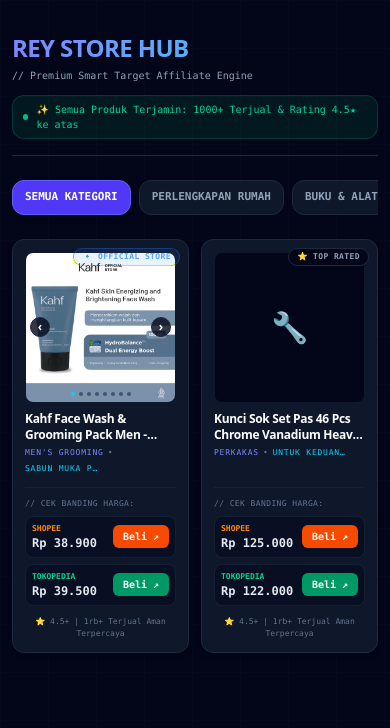
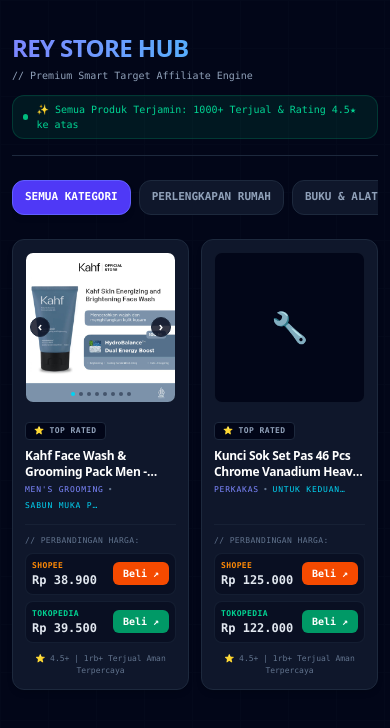
Before and after one commit to Rey4Fun/rey-store, a Next.js app: page / in a window 390 px wide. Shown: the top 728 px of the page. Built offline with nearby package versions, Linux system fonts and the light colour scheme.

Commit message:
fix: adjust mobile platform button layout and move badges below image context

```diff
--- a/src/app/page.js
+++ b/src/app/page.js
@@ -2,7 +2,7 @@
 
 import { useState } from "react";
 
-// KOMPONEN KARTU PRODUK DENGAN SLIDER & BANDINGKAN HARGA PLATFORM
+// KOMPONEN KARTU PRODUK DENGAN DUAL PLATFORM & LIGHTBOX
 function ProductCard({ product, onZoom }) {
   const [currentImgIdx, setCurrentImgIdx] = useState(0);
 
@@ -21,20 +21,11 @@
   return (
     <div className="bg-slate-900 border border-slate-800 rounded-xl p-3 sm:p-5 flex flex-col justify-between shadow-md hover:border-slate-700 transition-colors relative group">
 
-      {/* BADGE STRATEGIS: OFFICIAL STORE ATAU TRUST RATING */}
-      <span className={`absolute top-2 right-2 sm:top-4 sm:right-4 border font-mono text-[8px] sm:text-[9px] font-bold px-2 py-0.5 rounded-full uppercase tracking-wider z-20 ${
-        product.isOfficial
-          ? "bg-blue-500/10 border-blue-500/30 text-blue-400"
-          : "bg-slate-950 border-slate-800 text-slate-400"
-      }`}>
-        {product.isOfficial ? "🔹 Official Store" : "⭐ Top Rated"}
-      </span>
-
       <div>
-        {/* CONTAINER IMAGE DENGAN NAVIGASI & FITUR TAP TO ZOOM */}
+        {/* CONTAINER IMAGE - BERSIH TANPA OVERLAY BADGE */}
         <div
           onClick={() => onZoom(product.images[currentImgIdx])}
-          className="w-full aspect-square sm:aspect-[4/3] bg-slate-950 rounded-lg flex items-center justify-center mb-2 sm:mb-4 border border-slate-800/50 relative overflow-hidden select-none cursor-zoom-in"
+          className="w-full aspect-square bg-slate-950 rounded-lg flex items-center justify-center mb-3 border border-slate-800/50 relative overflow-hidden select-none cursor-zoom-in"
           title="Klik untuk memperbesar"
         >
           {product.images[0].startsWith("/") ? (
@@ -52,13 +43,13 @@
             <>
               <button
                 onClick={prevImage}
-                className="absolute left-1 top-1/2 -translate-y-1/2 bg-slate-950/80 border border-slate-800 text-white w-5 h-5 sm:w-6 sm:h-6 rounded-full flex items-center justify-center text-xs z-10 font-bold"
+                className="absolute left-1 top-1/2 -translate-y-1/2 bg-slate-950/80 border border-slate-800 text-white w-5 h-5 rounded-full flex items-center justify-center text-xs z-10 font-bold"
               >
                 ‹
               </button>
               <button
                 onClick={nextImage}
-                className="absolute right-1 top-1/2 -translate-y-1/2 bg-slate-950/80 border border-slate-800 text-white w-5 h-5 sm:w-6 sm:h-6 rounded-full flex items-center justify-center text-xs z-10 font-bold"
+                className="absolute right-1 top-1/2 -translate-y-1/2 bg-slate-950/80 border border-slate-800 text-white w-5 h-5 rounded-full flex items-center justify-center text-xs z-10 font-bold"
               >
                 ›
               </button>
@@ -74,6 +65,17 @@
           )}
         </div>
 
+        {/* TEMPAT BADGE BARU: DI BAWAH FOTO (Kelihatan Sangat Rapi & Profesional) */}
+        <div className="mb-2">
+          <span className={`inline-block font-mono text-[8px] sm:text-[9px] font-bold px-2 py-0.5 rounded uppercase tracking-wider ${
+            product.isOfficial
+              ? "bg-blue-500/10 border border-blue-500/30 text-blue-400"
+              : "bg-slate-950 border border-slate-800 text-slate-400"
+          }`}>
+            {product.isOfficial ? "🔹 Official Store" : "⭐ Top Rated"}
+          </span>
+        </div>
+
         {/* Detail Identitas Produk */}
         <h3 className="font-bold text-xs sm:text-base tracking-tight text-white mb-1 line-clamp-2 h-8 sm:h-auto">
           {product.name}
@@ -85,22 +87,22 @@
         </div>
       </div>
 
-      {/* MATRIX PERBANDINGAN HARGA & REDIRECT LANGSUNG (RESPONSIF MOBILE GRID) */}
+      {/* RE-ENGINEERED PLATFORM PRICE BARS (RESPONSIF MOBILE PRO) */}
       <div className="flex flex-col border-t border-slate-800/60 pt-2.5 mt-auto gap-1.5">
-        <div className="text-[8px] font-mono text-slate-500 uppercase tracking-wider">// Cek Banding Harga:</div>
+        <div className="text-[8px] font-mono text-slate-500 uppercase tracking-wider">// Perbandingan Harga:</div>
 
         {/* Baris Harga Shopee */}
         {product.shopee && (
-          <div className="flex items-center justify-between bg-slate-950/40 border border-slate-800/60 p-1.5 rounded-lg">
-            <div className="flex flex-col">
-              <span className="text-[8px] text-orange-400 font-bold font-mono">SHOPEE</span>
-              <span className="font-mono font-black text-slate-200 text-xs sm:text-sm">{product.shopee.price}</span>
+          <div className="flex items-center justify-between bg-slate-950/40 border border-slate-800/60 p-1.5 rounded-lg gap-2">
+            <div className="flex flex-col min-w-0">
+              <span className="text-[8px] text-orange-400 font-bold font-mono tracking-wider">SHOPEE</span>
+              <span className="font-mono font-black text-slate-200 text-xs sm:text-sm truncate">{product.shopee.price}</span>
             </div>
             <a
               href={product.shopee.link}
               target="_blank"
               rel="noopener noreferrer"
-              className="px-2.5 py-1 bg-orange-600 hover:bg-orange-500 text-white text-[10px] font-mono font-bold rounded-md transition-colors"
+              className="px-2.5 py-1 bg-orange-600 hover:bg-orange-500 text-white text-[10px] font-mono font-bold rounded-md transition-colors shrink-0 whitespace-nowrap"
             >
               Beli ↗
             </a>
@@ -109,16 +111,16 @@
 
         {/* Baris Harga Tokopedia */}
         {product.tokopedia && (
-          <div className="flex items-center justify-between bg-slate-950/40 border border-slate-800/60 p-1.5 rounded-lg">
-            <div className="flex flex-col">
-              <span className="text-[8px] text-emerald-400 font-bold font-mono">TOKOPEDIA</span>
-              <span className="font-mono font-black text-slate-200 text-xs sm:text-sm">{product.tokopedia.price}</span>
+          <div className="flex items-center justify-between bg-slate-950/40 border border-slate-800/60 p-1.5 rounded-lg gap-2">
+            <div className="flex flex-col min-w-0">
+              <span className="text-[8px] text-emerald-400 font-bold font-mono tracking-wider">TOKOPEDIA</span>
+              <span className="font-mono font-black text-slate-200 text-xs sm:text-sm truncate">{product.tokopedia.price}</span>
             </div>
             <a
               href={product.tokopedia.link}
               target="_blank"
               rel="noopener noreferrer"
-              className="px-2.5 py-1 bg-emerald-600 hover:bg-emerald-500 text-white text-[10px] font-mono font-bold rounded-md transition-colors"
+              className="px-2.5 py-1 bg-emerald-600 hover:bg-emerald-500 text-white text-[10px] font-mono font-bold rounded-md transition-colors shrink-0 whitespace-nowrap"
             >
               Beli ↗
             </a>
@@ -139,7 +141,7 @@
   const [filter, setFilter] = useState("all");
   const [subFilter, setSubFilter] = useState("all");
   const [detailFilter, setDetailFilter] = useState("all");
-  const [zoomImg, setZoomImg] = useState(null); // State Global Lightbox
+  const [zoomImg, setZoomImg] = useState(null);
 
   const categories = [
     { id: "all", name: "Semua Kategori", subs: [] },
@@ -183,7 +185,6 @@
     }
   ];
 
-  // CONTOH DATA STRUKTUR PRODUK BARU (NAMA FOLDER BERJENJANG & MULTI PLATFORM PURE AFFILIATE)
   const products = [
     {
       id: 1,
@@ -191,7 +192,7 @@
       category: "perawatan",
       subCategory: "Men's Grooming",
       detailCategory: "Sabun Muka Pria",
-      isOfficial: true, // JIKA TRUE AUTOMATIC MUNCUL BADGE 'OFFICIAL STORE'
+      isOfficial: false, // KAHF SUDAH DIUBAH MENJADI FALSE (MUNCUL TOP RATED)
       images: [
         "/products/kahf/face-wash-oil/1.jpeg",
         "/products/kahf/face-wash-oil/2.jpeg",
@@ -202,8 +203,8 @@
         "/products/kahf/face-wash-oil/7.jpeg",
         "/products/kahf/face-wash-oil/8.jpeg"
       ],
-      shopee: { price: "Rp 38.900", link: "https://s.shopee.co.id/1VxLaigbJh" }, // Link Shopee Lu
-      tokopedia: { price: "Rp 39.500", link: "https://tokopedia.link/MasukkanLinkAffiliateTokpedLu" } // Link Tokped Lu
+      shopee: { price: "Rp 38.900", link: "https://s.shopee.co.id/1VxLaigbJh" },
+      tokopedia: { price: "Rp 39.500", link: "#" }
     },
     {
       id: 2,
@@ -211,7 +212,7 @@
       category: "otomotif",
       subCategory: "Perkakas",
       detailCategory: "Untuk Keduanya (Universal)",
-      isOfficial: false, // JIKA FALSE AUTOMATIC MUNCUL BADGE 'TOP RATED'
+      isOfficial: false,
       images: ["🔧"],
       shopee: { price: "Rp 125.000", link: "#" },
       tokopedia: { price: "Rp 122.000", link: "#" }
@@ -344,11 +345,11 @@
         </div>
       </div>
 
-      {/* LIGHTBOX MODAL: PREVIEW PERBESAR FOTO PRODUK */}
+      {/* LIGHTBOX MODAL: ZOOM PREVIEW */}
       {zoomImg && (
         <div
           onClick={() => setZoomImg(null)}
-          className="fixed inset-0 bg-black/90 z-50 flex items-center justify-center p-4 cursor-zoom-out"
+          className="fixed inset-0 bg-black/95 z-50 flex items-center justify-center p-4 cursor-zoom-out"
         >
           <div className="relative max-w-3xl max-h-[85vh] w-full h-full flex items-center justify-center">
             <img
@@ -356,7 +357,7 @@
               alt="Preview Zoom"
               className="max-w-full max-h-full object-contain rounded-xl shadow-2xl border border-slate-800"
             />
-            <button className="absolute -top-10 right-0 text-white font-mono text-xs bg-slate-900 border border-slate-800 px-3 py-1.5 rounded-full hover:bg-slate-800 transition-colors">
+            <button className="absolute -top-10 right-0 text-white font-mono text-xs bg-slate-900 border border-slate-800 px-3 py-1.5 rounded-full hover:bg-slate-800">
               ✕ Tutup
             </button>
           </div>
```
